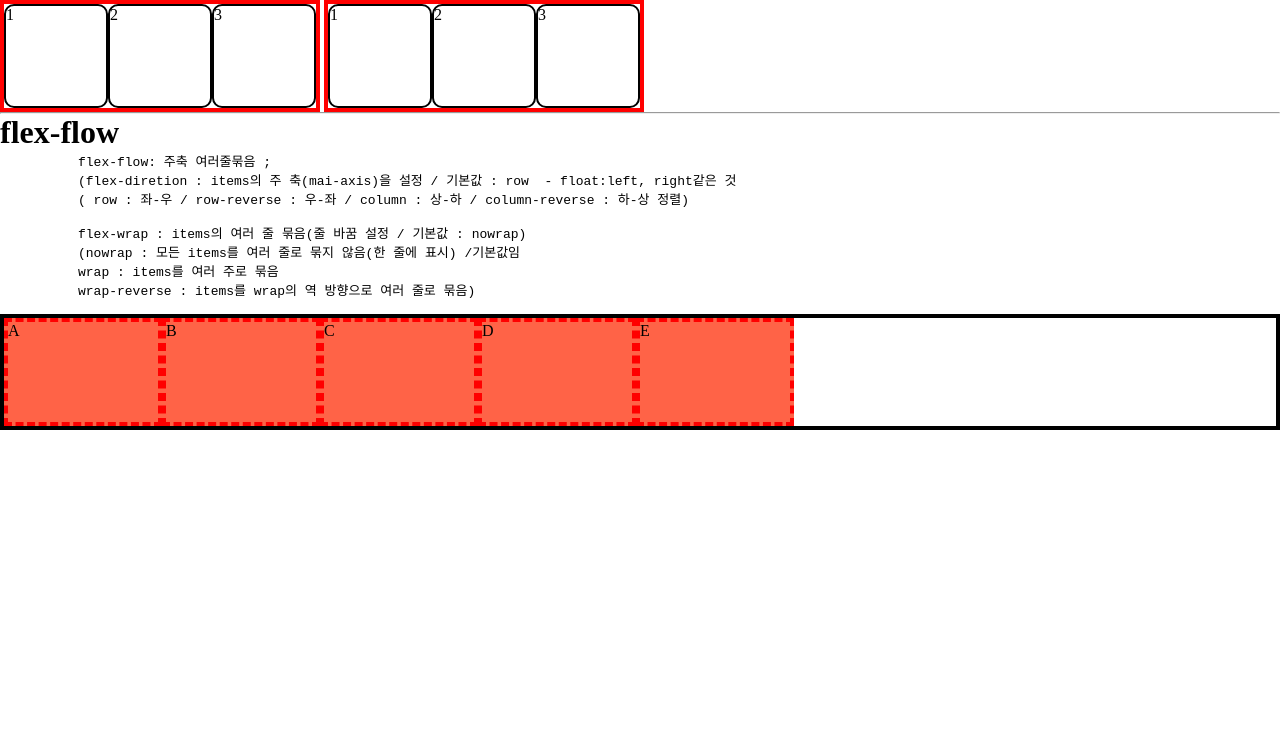
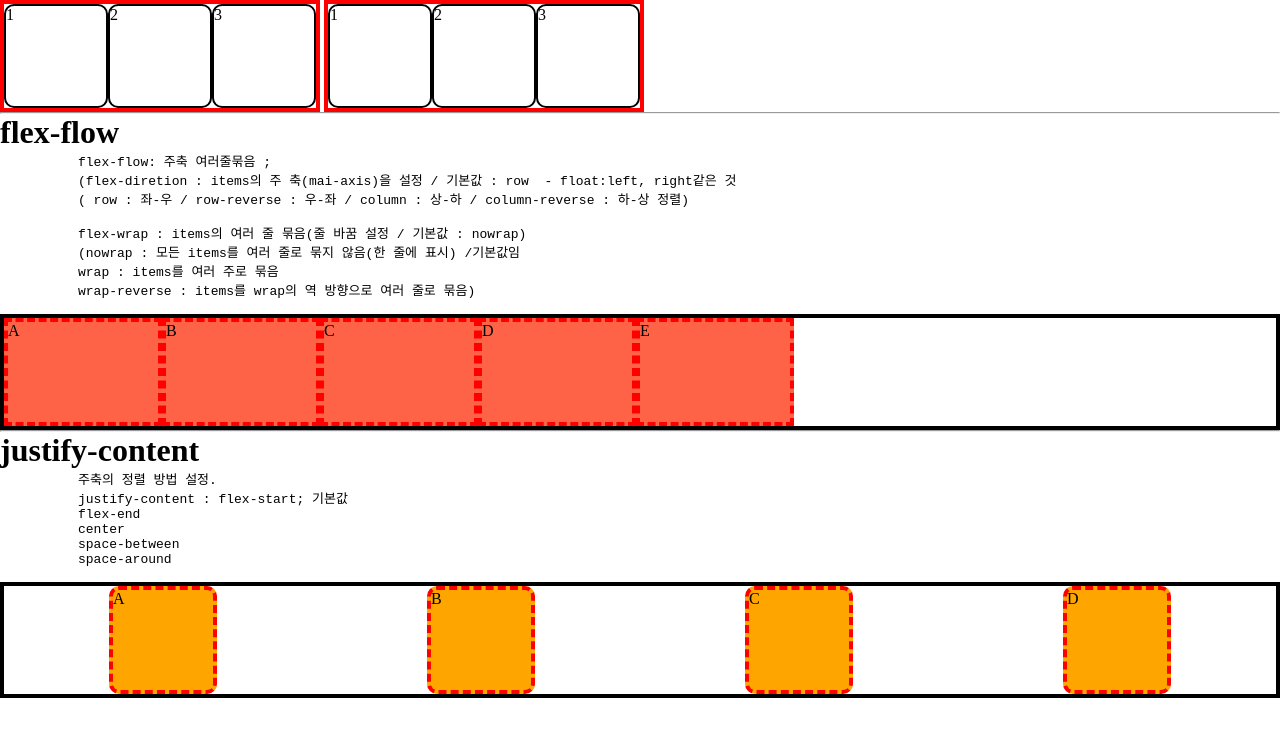
Before and after one commit to kyungja-developer/The-files-I-practiced, a plain HTML site: page practice/practice15_flex.html in a window 1280 px wide. Drawn offline with Linux system fonts and the light colour scheme.

Commit message:
justify-content  item의 주축 정렬

```diff
--- a/practice/practice15.css
+++ b/practice/practice15.css
@@ -32,3 +32,22 @@
     border: 4px dashed red;
 
   }
+
+
+
+  .container-c{
+    border: 4px solid;
+    display: flex;
+    /*justify-content: flex-end;*/
+    /*justify-content: center;*/
+    /*justify-content: space-between;*/
+    justify-content: space-around;
+  }
+
+  .container-c .item-c{
+    width: 100px;
+    height: 100px;
+    background: orange;
+    border: 4px dashed red;
+    border-radius: 10px;
+  }
--- a/practice/practice15_flex.html
+++ b/practice/practice15_flex.html
@@ -39,6 +39,24 @@
 
 
 
+      <hr>
+      <h1>justify-content</h1>
+      <pre>
+          주축의 정렬 방법 설정.
+          justify-content : flex-start; 기본값
+          flex-end
+          center
+          space-between
+          space-around
+      </pre>
+      <div class="container-c">
+        <div class="item-c">A</div>
+        <div class="item-c">B</div>
+        <div class="item-c">C</div>
+        <div class="item-c">D</div>
+      </div>
+
+
 
 
 
```
Also changed, not shown: practice/보조자료 캡쳐/justify-content.PNG (added).
